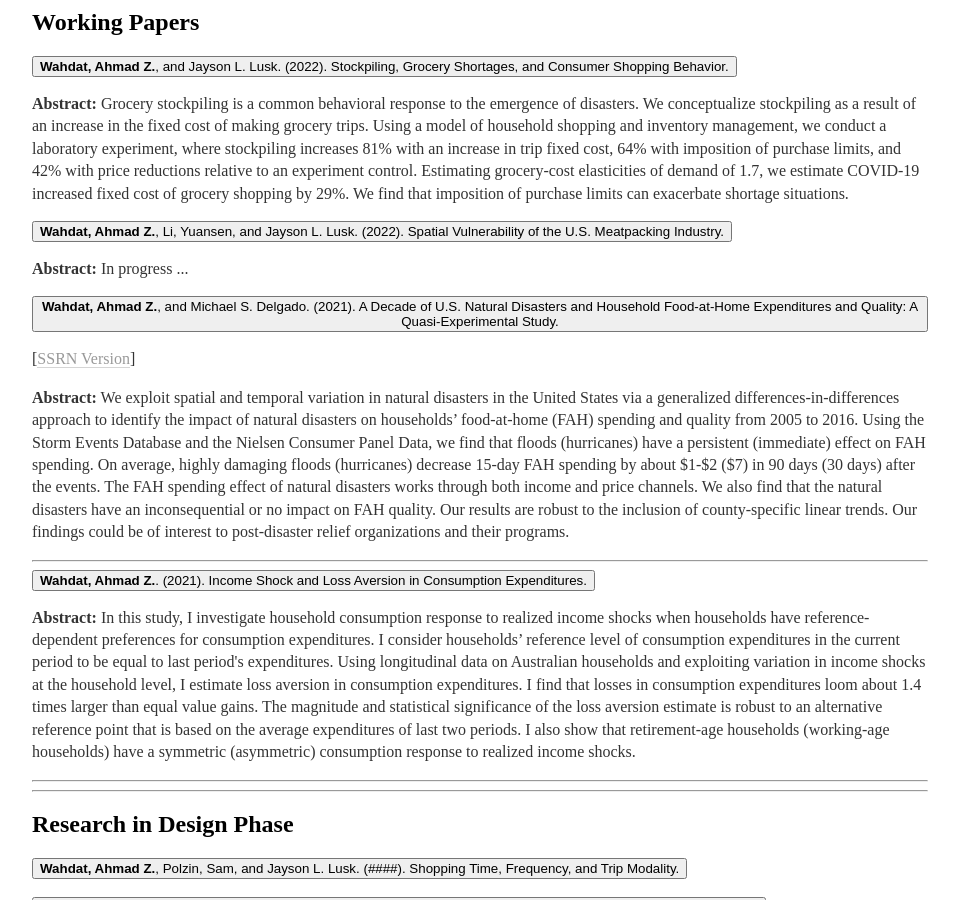
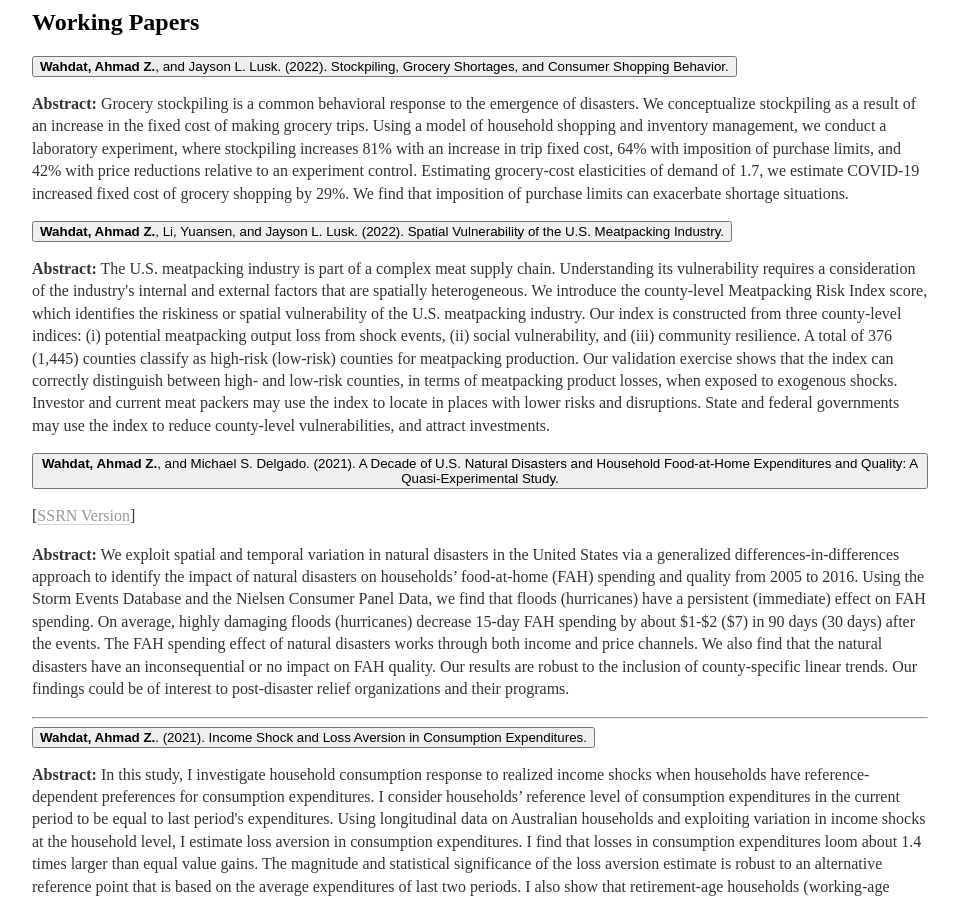
Before and after one commit to awahdat/webpage, a Jekyll site: the page built from research/index.html, in a window 1280 px wide and 900 px high, scrolled down 1851 px. Shown: the whole window, without its empty margins (160-1119 px from the left). Built offline with Jekyll 4.4.1, drawn with Linux system fonts in a browser that asks for light colours.

Commit message:
Update index.html

```diff
--- a/research/index.html
+++ b/research/index.html
@@ -127,7 +127,17 @@ Economic Impact Payments and Household Food Insufficiency during COVID-19: The C
 	<button class="accordion"><strong>Wahdat, Ahmad Z.</strong>, Li, Yuansen, and Jayson L. Lusk. (2022). Spatial Vulnerability
 		of the U.S. Meatpacking Industry.</button>
 
-	<p><strong>Abstract:</strong> In progress ...</p>
+	<p><strong>Abstract:</strong> The U.S. meatpacking industry is part of a complex meat supply chain. Understanding
+		its vulnerability requires a consideration of the industry's internal and external factors that
+		are spatially heterogeneous. We introduce the county-level Meatpacking Risk Index score,
+		which identifies the riskiness or spatial vulnerability of the U.S. meatpacking industry.
+		Our index is constructed from three county-level indices: (i) potential meatpacking output loss from
+		shock events, (ii) social vulnerability, and (iii) community resilience. A total of 376 (1,445)
+		counties classify as high-risk (low-risk) counties for meatpacking production. Our validation
+		exercise shows that the index can correctly distinguish between high- and low-risk counties,
+		in terms of meatpacking product losses, when exposed to exogenous shocks. Investor and
+		current meat packers may use the index to locate in places with lower risks and disruptions.
+		State and federal governments may use the index to reduce county-level vulnerabilities, and attract investments. </p>
 
 	<button class="accordion"><strong>Wahdat, Ahmad Z.</strong>, and Michael S. Delgado. (2021). A Decade of U.S. Natural Disasters and Household Food-at-Home
 		Expenditures and Quality: A Quasi-Experimental Study.</button>
```
